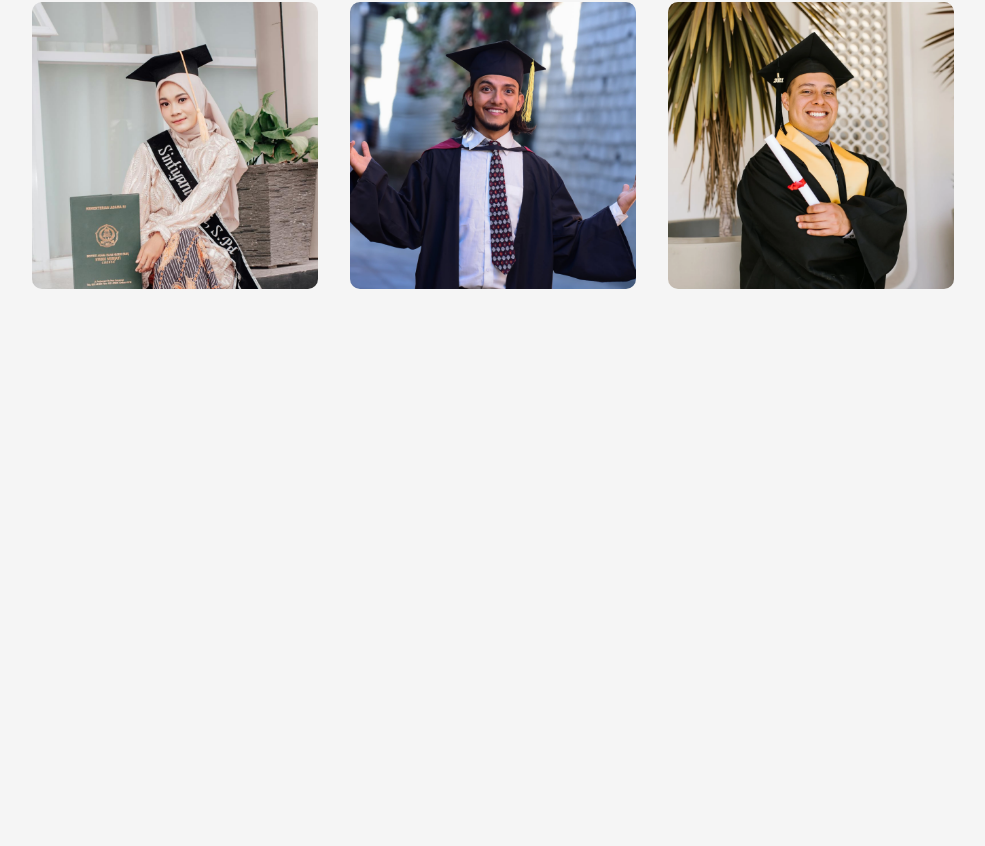
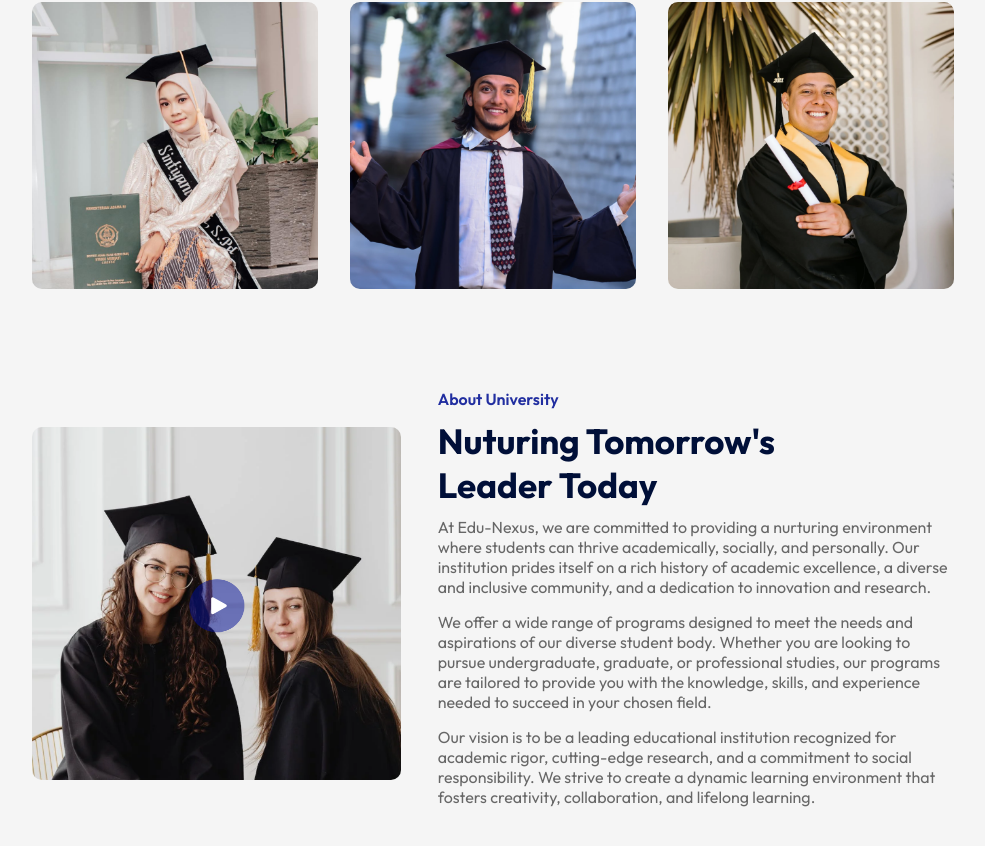
Before and after one commit to AlishaAroob/Edu-Nexus, a React (Vite) app: page / in a window 1280 px wide. Shown: the part 1013-1859 px from the top of the page, without its empty margins (147-1132 px from the left). Before the commit the page ends 1382 px from the top, so only its background shows below. Built offline with nearby package versions, Linux system fonts and the light colour scheme.

Commit message:
completed About section

```diff
--- a/src/App.jsx
+++ b/src/App.jsx
@@ -3,6 +3,7 @@ import Navbar from './Components/Navbar/Navbar'
 import Hero from './Components/Hero/Hero'
 import Programs from './Components/Programs/Programs'
 import Title from './Components/Title/Title'
+import About from './Components/About/About'
 
 const App = () => {
   return (
@@ -12,6 +13,7 @@ const App = () => {
       <div className="container">
         <Title subtitle="Our Programs" title="What We Offer" />
         <Programs />
+        <About />
       </div>
 
     </div>
--- /dev/null
+++ b/src/Components/About/About.css
@@ -0,0 +1,45 @@
+.about {
+  margin: 100px auto;
+  display: flex;
+  align-items: center;
+  justify-content: space-between;
+  width: 90%;
+}
+.about-left {
+  flex-basis: 40%;
+  position: relative;
+}
+.about-right {
+  flex-basis: 56%;
+}
+.about-img {
+  width: 100%;
+  border-radius: 10px;
+}
+.play-icon {
+  width: 60%;
+  position: absolute;
+  top: 50%;
+  left: 50%;
+  transform: translate(-50%, -50%);
+}
+.about h3 {
+  color: #212ea0;
+  font-size: 16px;
+  font-weight: 600;
+}
+.about h2 {
+  font-size: 35px;
+  color: #000f38;
+  margin: 10px 0;
+  max-width: 400px;
+}
+.about p {
+  color: #676767;
+  margin-bottom: 15px;
+}
+
+.play-icon {
+  width: 15%;
+  height: 15%;
+}
--- /dev/null
+++ b/src/Components/About/About.jsx
@@ -0,0 +1,24 @@
+import React from 'react'
+import "./About.css"
+
+import About_img from "../../assets/about.png"
+import Play from "../../assets/play-icon.png"
+
+const About = () => {
+    return (
+        <div className='about'>
+            <div className="about-left">
+                <img src={About_img} alt='' className='about-img' />
+                <img src={Play} alt='' className='play-icon' />
+            </div>
+            <div className="about-right">
+                <h3>About University</h3>
+                <h2>Nuturing Tomorrow's Leader Today</h2>
+                <p> At Edu-Nexus, we are committed to providing a nurturing environment where students can thrive academically, socially, and personally. Our institution prides itself on a rich history of academic excellence, a diverse and inclusive community, and a dedication to innovation and research.</p>
+                <p>We offer a wide range of programs designed to meet the needs and aspirations of our diverse student body. Whether you are looking to pursue undergraduate, graduate, or professional studies, our programs are tailored to provide you with the knowledge, skills, and experience needed to succeed in your chosen field.</p>
+                <p>Our vision is to be a leading educational institution recognized for academic rigor, cutting-edge research, and a commitment to social responsibility. We strive to create a dynamic learning environment that fosters creativity, collaboration, and lifelong learning.</p> </div>
+        </div>
+    )
+}
+
+export default About
```
